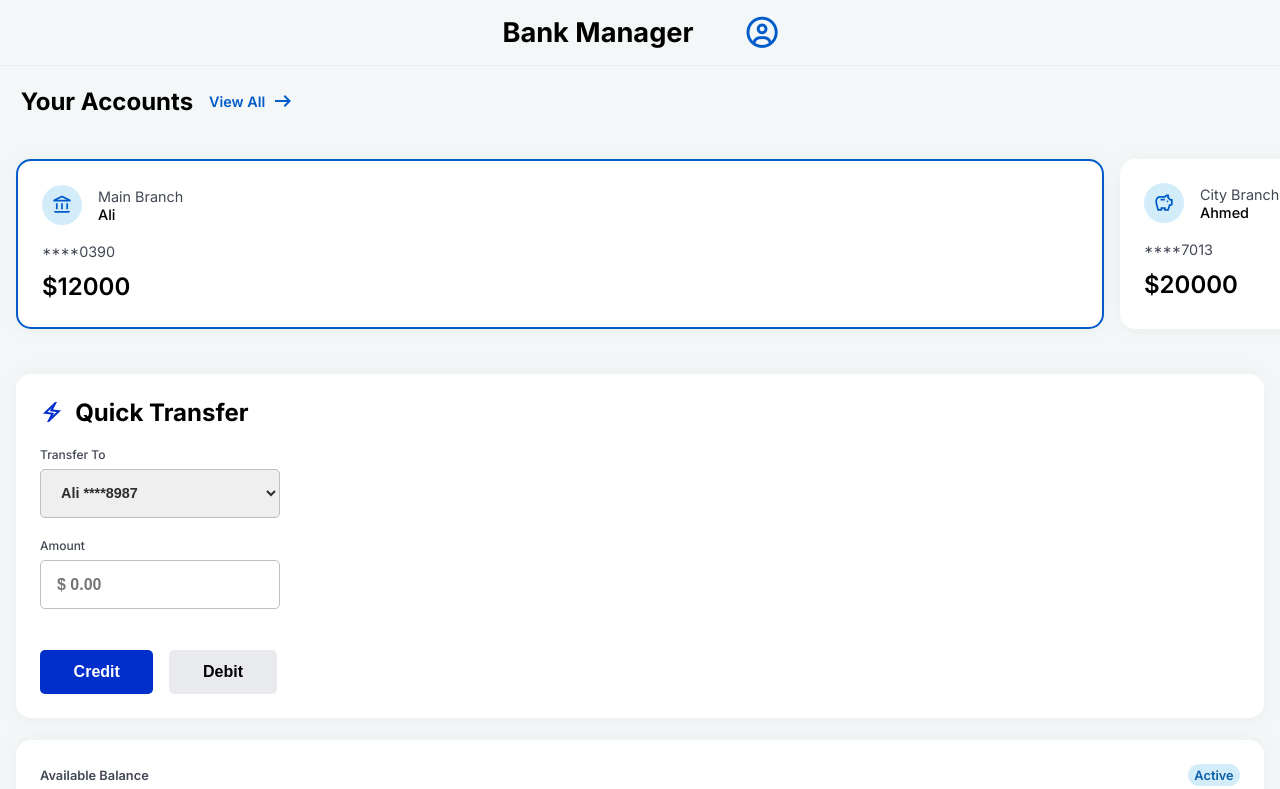
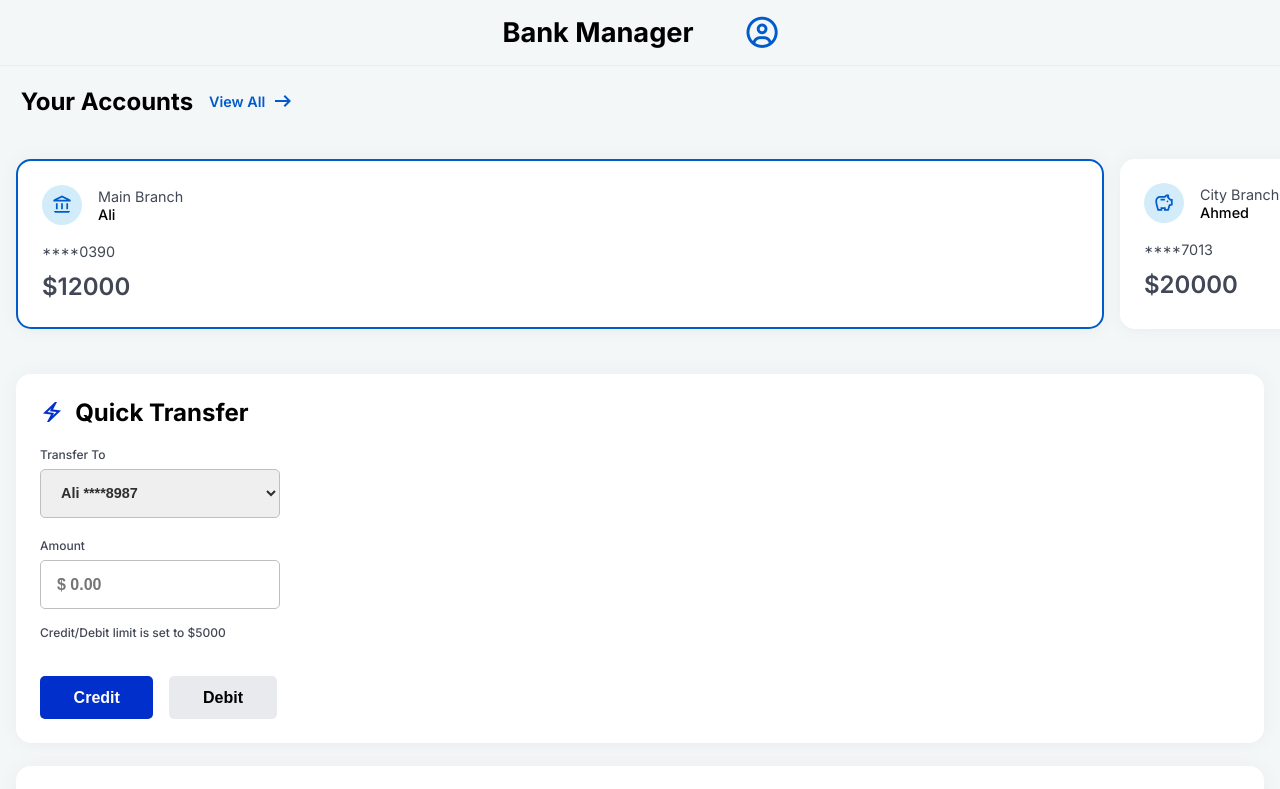
Before and after one commit to hadiashah01/bank-account-manager, a React (Vite) app: page / in a window 1280 px wide. Shown: the top 789 px of the page. Built offline with nearby package versions, Linux system fonts and the light colour scheme.

Commit message:
Add credit/debit limit message to QuickTransferCard and adjust button margin &  add condition to prevent self-account debit and duplicate debit handling

```diff
--- a/src/App.jsx
+++ b/src/App.jsx
@@ -63,7 +63,7 @@
       updateDebits,
       updateCredits,
       TransactionHistory,
-      branchName
+      branchName,
     };
   }
   const mainBranch = {
@@ -99,6 +99,7 @@
         (acc) => acc.accountNumber == activeAccount.accountNumber,
       );
       if (!senderAccount || !targetAccount) return UpdatedAccounts;
+      if (senderAccount == targetAccount) return UpdatedAccounts;
       senderAccount.updateDebits(Number(amount), targetAccount);
       return UpdatedAccounts;
     });
--- a/src/components/QuickTransferCard/QuickTransferCard.css
+++ b/src/components/QuickTransferCard/QuickTransferCard.css
@@ -23,6 +23,11 @@
   color: #414755;
   font-size: 0.75rem;
 }
+
+p {
+  font-weight: 500;
+  color: #414755;
+  font-size: 0.75rem;}
 select,
 input {
   width: 15rem;
@@ -39,7 +44,7 @@
   font-size: 1rem;
 }
 button {
-  margin-top: 1.6rem;
+  margin-top: 1rem;
   padding: 0.8rem 2.1rem;
   border-radius: 5px;
   font-size: 1rem;
--- a/src/components/QuickTransferCard/QuickTransferCard.jsx
+++ b/src/components/QuickTransferCard/QuickTransferCard.jsx
@@ -45,6 +45,8 @@
         }}
       />
       <br />
+      <p>Credit/Debit limit is set to $5000</p>
+      <br />
       <button
         className="credit-button"
         onClick={() => {
@@ -56,7 +58,8 @@
       </button>
       <button
         onClick={() => {
-            onDebit(amount, targetId);
+          onDebit(amount, targetId);
+          setAmount("");
 
           }
         }
```
